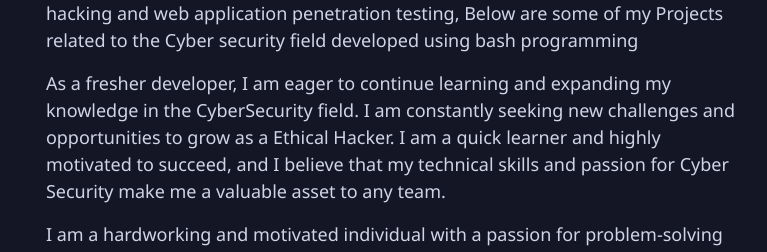
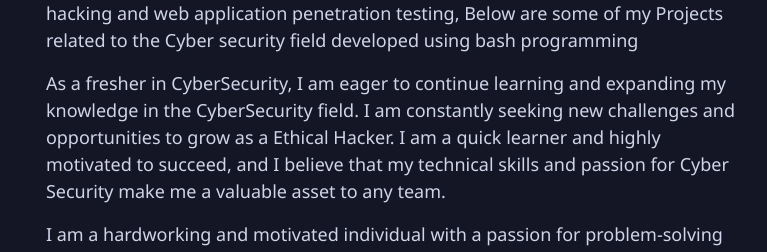
Before and after one commit to Munazirul/PersonalPortfolio, a plain HTML site: page index.html in a window 1280 px wide. Shown: the part 796-1048 px from the top of the page, without its empty margins (243-1010 px from the left). Drawn offline with nearby package versions, Linux system fonts and the light colour scheme.

Commit message:
Fourth commit

```diff
--- a/index.html
+++ b/index.html
@@ -1,4 +1,4 @@
-<!-- Personal Developer Portfolio Website - Munazirul Islam | Design & Developed By Munazirul Islam - &copy; 2023. -->
+<!-- Personal Portfolio Website - Munazirul Islam | Design & Developed By Munazirul Islam - &copy; 2023. -->
 <!DOCTYPE html>
 <html lang="en">
 <head>
@@ -135,11 +135,10 @@
       <div class="row">
         <div class="col-sm">
           <p>
-            <!-- I am a Graduate Engineer from the stream of ECE. Currently I am looking an entry level opportunity in a organization as a Software Developer. -->
             I started my Cyber security journey during 10th Grade. I am always passionate about technology, stayed updated with new technologies, I have a good knowlegde, skills and experience in the areas of Networking, Scripting, Ethcial hacking and web application penetration testing, Below are some of my Projects related to the Cyber security field developed using bash programming
           </p>
 
-           <p>As a fresher developer, I am eager to continue learning and expanding my knowledge in the CyberSecurity field. I am constantly seeking new challenges and opportunities to grow as a Ethical Hacker. I am a quick learner and highly motivated to succeed, and I believe that my technical skills and passion for Cyber Security make me a valuable asset to any team.
+           <p>As a fresher in CyberSecurity, I am eager to continue learning and expanding my knowledge in the CyberSecurity field. I am constantly seeking new challenges and opportunities to grow as a Ethical Hacker. I am a quick learner and highly motivated to succeed, and I believe that my technical skills and passion for Cyber Security make me a valuable asset to any team.
           </p>
 
            <p>I am a hardworking and motivated individual with a passion for problem-solving and creating solutions through Hacking and Security. I am confident that my skills and determination make me an excellent fit for any Cyber Security position.
```
